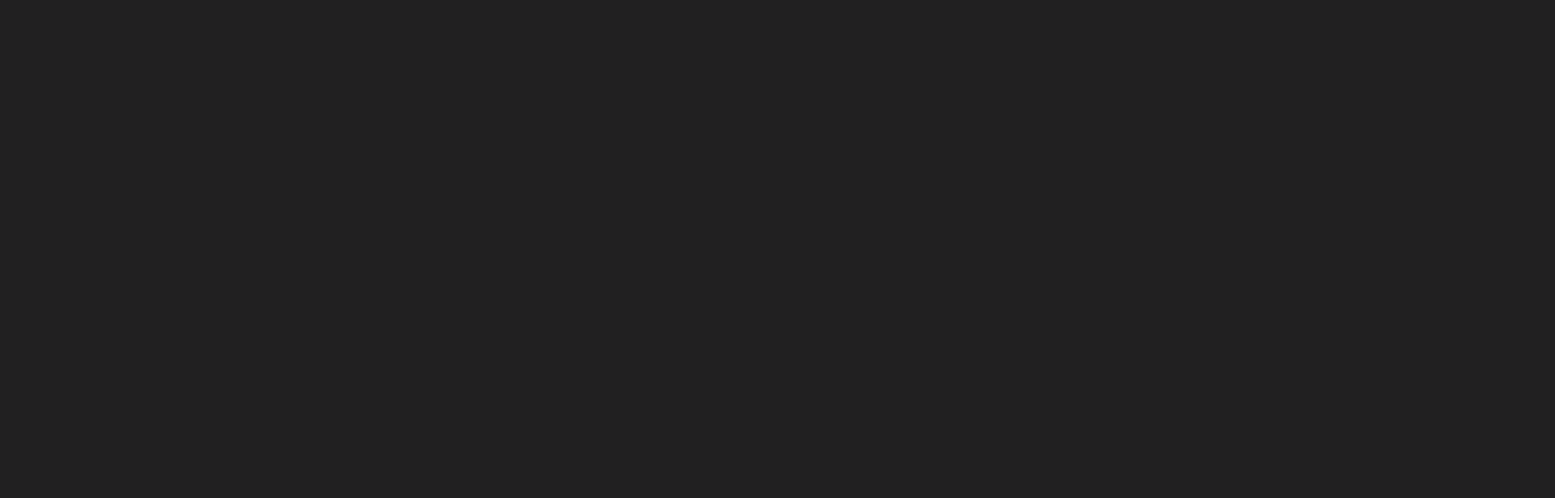
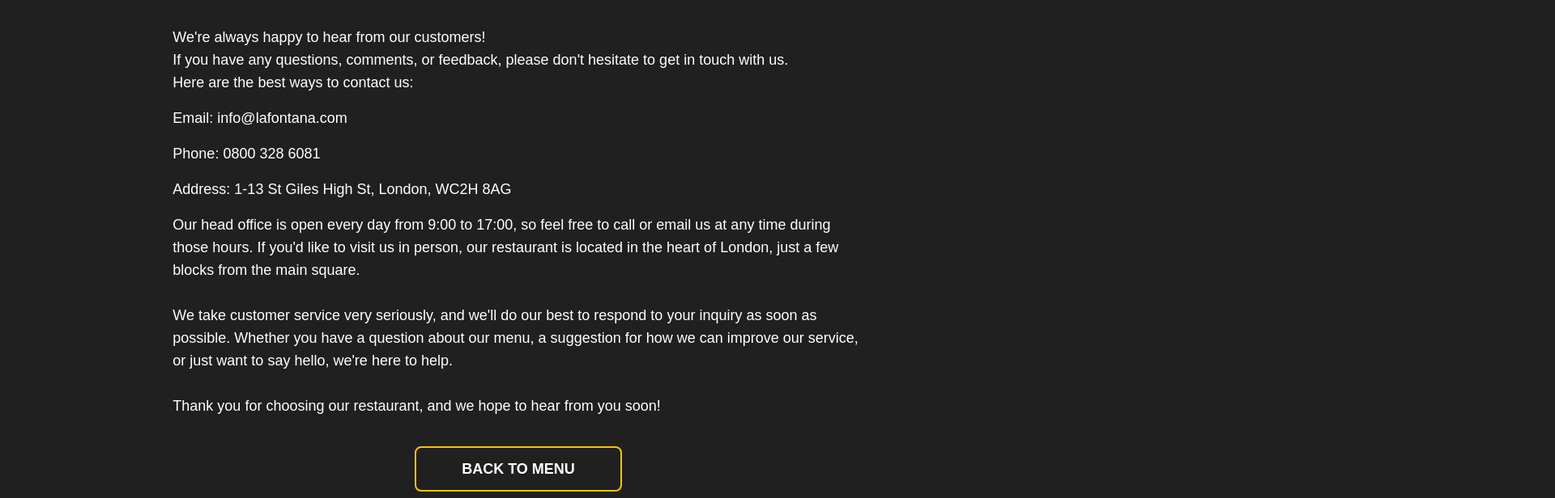
Before and after one commit to ghilannicoleta/la-fontana-app, a React (Create React App) app in the folder client/: page /contacts in a window 1280 px wide. Before the commit this address had no page. Shown: the part 220-836 px from the top of the page at 81% size, 1920 px wide, since content can reach past the window. Before the commit the page ends 800 px from the top, so only its background shows below. Built offline with nearby package versions, Linux system fonts and the light colour scheme.

Commit message:
Create contact page & add router

```diff
--- /dev/null
+++ b/client/src/components/content/Contacts.jsx
@@ -0,0 +1,41 @@
+import { Link } from "react-router-dom";
+
+export default function Contacts() {
+  return (
+    <div className="mx-auto w-8/12 pt-16">
+      <h1 className="flex justify-center text-4xl font-bold">Contact us</h1>
+      <p className="mt-9 text-lg">
+        We&apos;re always happy to hear from our customers! <br /> If you have
+        any questions, comments, or feedback, please don&apos;t hesitate to get
+        in touch with us. <br /> Here are the best ways to contact us:
+      </p>
+      <div className="mt-4 text-lg">Email: info@lafontana.com </div>
+      <div className="mt-4 text-lg">Phone: 0800 328 6081</div>
+      <div className="mt-4 text-lg">
+        Address: 1-13 St Giles High St, London, WC2H 8AG
+      </div>
+      <p className="mt-4 text-lg">
+        Our head office is open every day from 9:00 to 17:00, so feel free to
+        call or email us at any time during those hours. If you&apos;d like to
+        visit us in person, our restaurant is located in the heart of London,
+        just a few blocks from the main square. <br />
+        <br /> We take customer service very seriously, and we&apos;ll do our
+        best to respond to your inquiry as soon as possible. Whether you have a
+        question about our menu, a suggestion for how we can improve our
+        service, or just want to say hello, we&apos;re here to help. <br />
+        <br /> Thank you for choosing our restaurant, and we hope to hear from
+        you soon!
+      </p>
+      <div className="flex justify-center pt-9">
+        <Link to="/menu">
+          <button
+            type="button"
+            className="rounded-lg border-2 border-solid border-colorYellow py-3 px-14 text-lg font-bold transition  hover:bg-colorYellow hover:text-stone hover:delay-200"
+          >
+            BACK TO MENU
+          </button>
+        </Link>
+      </div>
+    </div>
+  );
+}
--- a/client/src/index.jsx
+++ b/client/src/index.jsx
@@ -9,6 +9,7 @@ import ShopPage from "./routes/ShopPage";
 import RestaurantsPage from "./routes/RestaurantsPage";
 import DeliveryPage from "./routes/DeliveryPage";
 import LoginPage from "./routes/LoginPage";
+import ContactsPage from "./routes/ContactsPage";
 
 const router = createBrowserRouter([
   {
@@ -37,6 +38,11 @@ const router = createBrowserRouter([
     errorElement: <ErrorPage />,
   },
   {
+    path: "contacts",
+    element: <ContactsPage />,
+    errorElement: <ErrorPage />,
+  },
+  {
     path: "/login",
     element: <LoginPage />,
     errorElement: <ErrorPage />,
--- /dev/null
+++ b/client/src/routes/ContactsPage.jsx
@@ -0,0 +1,18 @@
+import { useEffect } from "react";
+import Footer from "../components/footer/Footer";
+import Navigation from "../components/navigation/Navigation";
+import Contacts from "../components/content/Contacts";
+
+export default function ContactsPage() {
+  useEffect(() => {
+    window.scrollTo(0, 0);
+  }, []);
+
+  return (
+    <div className="App">
+      <Navigation />
+      <Contacts />
+      <Footer />
+    </div>
+  );
+}
```
